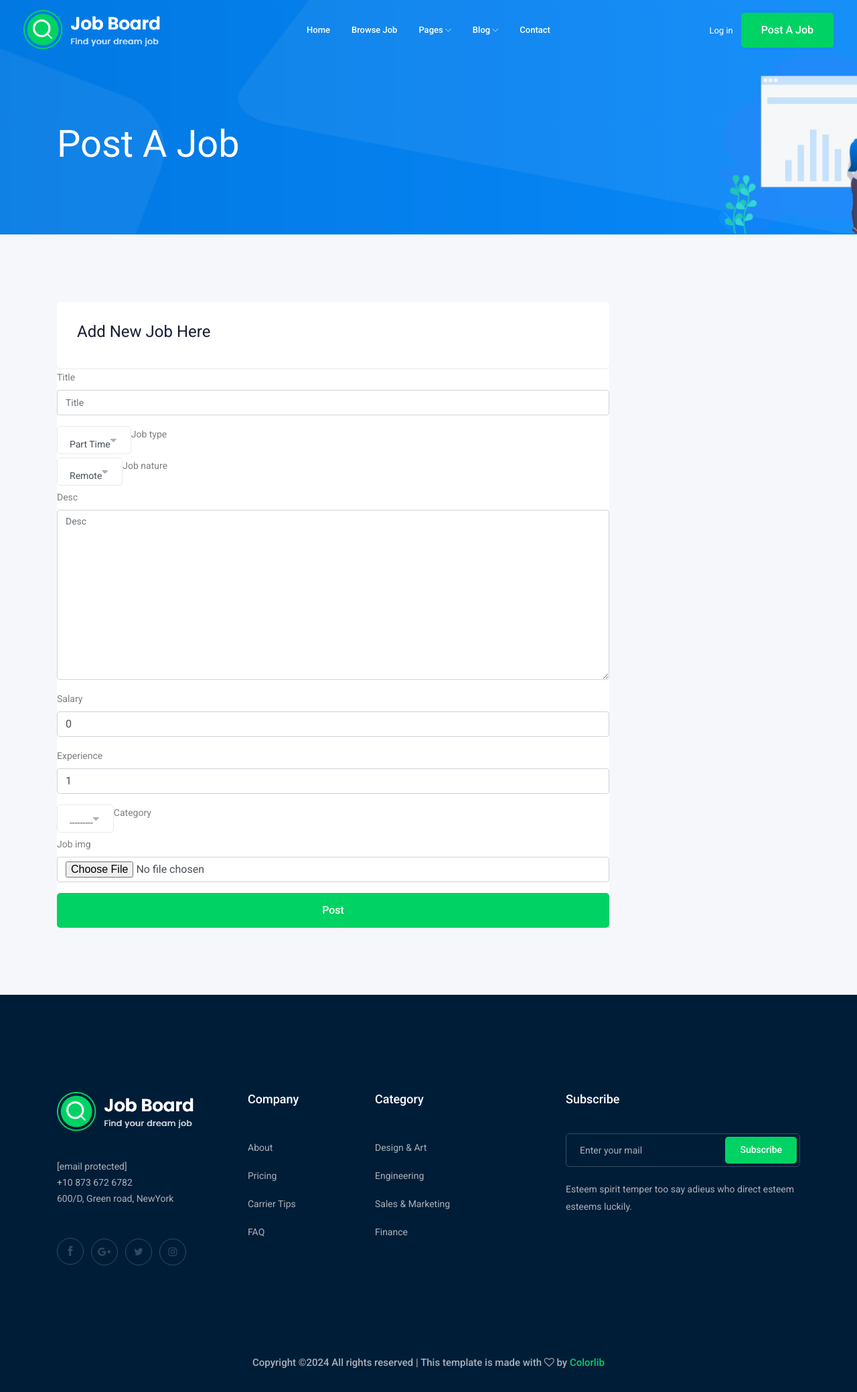
After one commit to nerminaymann/Django-Job-Board, a Django app: page /jobs/post-job/ in a window 1280 px wide. The commit adds this page. Shown: the whole page at 67% size. Run offline with Django 5.2, Linux system fonts and the light colour scheme; data comes from the database, SQL or seed files in the repository; both versions use the stored data as it was after the commit; some libraries are stand-ins or nearby versions.

Commit message:
add Actions like Apply For job & Post a new job

```diff
--- a/job/forms.py
+++ b/job/forms.py
@@ -1,7 +1,14 @@
 from django import forms
-from .models import Apply
+from .models import Apply,Job
 
 class ApplyForm(forms.ModelForm):
     class Meta:
         model = Apply
         fields = ['name', 'email','website','cv','cover_letter']
+
+class JobForm(forms.ModelForm):
+    class Meta:
+        model = Job
+        fields = ['title','job_type','job_nature','desc','salary','experience','category','job_img']
+        # fields = '__all__'
+        # exclude = ('slug')
--- a/job/models.py
+++ b/job/models.py
@@ -1,5 +1,6 @@
 from django.db import models
 from django.utils.text import slugify
+from django.contrib.auth.models import User
 
 # Create your models here.
 
@@ -20,6 +21,7 @@ def Uploaded_Images(instance, filename):
 
 
 class Job(models.Model):
+    owner = models.ForeignKey(User,on_delete=models.CASCADE)
     title = models.CharField(max_length=100)
     # location =
     job_type = models.CharField(max_length=30,choices=Job_Type,default='')
@@ -46,6 +48,7 @@ class Job(models.Model):
         return self.title
 
 class Apply(models.Model):
+    user = models.ForeignKey(User,on_delete=models.CASCADE)
     job = models.ForeignKey(Job,on_delete=models.CASCADE)
     name= models.CharField(max_length=50,null=False)
     email = models.EmailField(max_length=50,null=False)
--- a/job/templates/Job/job_detail.html
+++ b/job/templates/Job/job_detail.html
@@ -31,7 +31,7 @@
 <div class="location">
 <p> <i class="fa fa-map-marker"></i> California, USA</p>
 </div>
-<div class="location">
+<div class="job_type">
 <p> <i class="fa fa-clock-o"></i> {{ job.job_type}}</p>
 </div>
 </div>
@@ -76,6 +76,7 @@
 {#<p>There are many variations of passages of Lorem Ipsum available, but the majority have suffered alteration in some form, by injected humour, or randomised words which don't look even slightly believable. If you are going to use a passage of Lorem Ipsum, you need to be sure there isn't anything embarrassing.</p>#}
 {#</div>#}
 </div>
+
 <div class="apply_job_form white-bg">
 <h4>Apply for the job</h4>
 <form action="#" method="post" enctype="multipart/form-data">
--- /dev/null
+++ b/job/templates/Job/post_job.html
@@ -0,0 +1,51 @@
+{% extends 'base.html' %}
+{% load static %}
+{% load bootstrap4 %}
+
+{% block body %}
+    <div class="bradcam_area bradcam_bg_1">
+    <div class="container">
+    <div class="row">
+    <div class="col-xl-12">
+    <div class="bradcam_text">
+    <h3> Post A Job</h3>
+    </div>
+    </div>
+    </div>
+    </div>
+    </div>
+
+    <div class="job_details_area">
+    <div class="container">
+    <div class="row">
+    <div class="col-lg-9 mx-auto">
+    <div class="job_details_header">
+    <div class="single_jobs white-bg d-flex justify-content-between">
+    <div class="jobs_left d-flex align-items-center">
+
+    <div class="jobs_conetent">
+    <a href="#"><h4>Add New Job Here</h4></a>
+{#    <div class="links_locat d-flex align-items-center">#}
+{#        #}
+{#    </div>#}
+    </div>
+    </div>
+
+    </div>
+    </div>
+    <div class="post_job_form white-bg">
+    <form action="#" method="post" enctype="multipart/form-data">
+    {% csrf_token %}
+      {% bootstrap_form form %}
+      {% buttons %}
+        <button type="submit" class="boxed-btn3 w-100">
+          Post
+        </button>
+      {% endbuttons %}
+    </form>
+    </div>
+    </div>
+    </div>
+    </div>
+    </div>
+{% endblock body %}
--- a/job/urls.py
+++ b/job/urls.py
@@ -3,6 +3,7 @@ from . import views
 
 
 urlpatterns = [
-    path('', views.Job_List),
+    path('', views.Job_List,name='Job_List'),
+    path('post-job/', views.Post_Job, name='post_job'),
     path('<str:slug>', views.Job_Detail,name='job_detail'),
 ]
--- a/job/views.py
+++ b/job/views.py
@@ -1,7 +1,9 @@
-from django.shortcuts import render
+from django.shortcuts import render, redirect
 from django.core.paginator import Paginator
+from django.urls import reverse
+
 from .models import Job
-from .forms import ApplyForm
+from .forms import ApplyForm,JobForm
 
 # Create your views here.
 
@@ -39,3 +41,17 @@ def Job_Detail(request,slug):
         form = ApplyForm()
     context = {'job': job,'form':form}
     return render(request, 'job/job_detail.html', context)
+
+def Post_Job(request):
+    if request.method == 'POST':
+        form = JobForm(request.POST,files=request.FILES)
+
+        if form.is_valid():
+            my_form = form.save(commit=False)
+            my_form.owner = request.user
+            my_form.save()
+            return redirect(reverse("Job_List"))
+    else:
+        form = JobForm()
+    context = {'form':form}
+    return render(request, 'job/post_job.html', context)
--- a/templates/base.html
+++ b/templates/base.html
@@ -76,7 +76,8 @@
 <a href="#">Log in</a>
 </div>
 <div class="d-none d-lg-block">
-<a class="boxed-btn3" href="#">Post a Job</a>
+<a class="boxed-btn3" href="{% url 'post_job' %}">Post a Job</a>
+{#    <a href="{% url 'job_detail' job.slug %}" class="boxed-btn3">Apply Now</a>#}
 </div>
 </div>
 </div>
```
Also changed, not shown: db.sqlite3, job/migrations/0012_apply_user_job_owner.py (added), media/job_images/Erpnext_Developer.jpeg (added), media/job_images/Erpnext_Developer_6cUqdF7.jpeg (added), media/job_images/Erpnext_Developer_Mh2wfE3.jpeg (added), media/job_images/Erpnext_Developer_RmNsW49.jpeg (added), media/job_images/developer.jpg (added), media/job_images/developer_QOb2YDP.jpg (added), media/job_images/php_developer.png (added), media/job_images/sql_developer.jpeg (added), media/job_images/sql_developer_gZZQzR2.jpeg (added), static/img/svg_icon/6.jpg (added).
